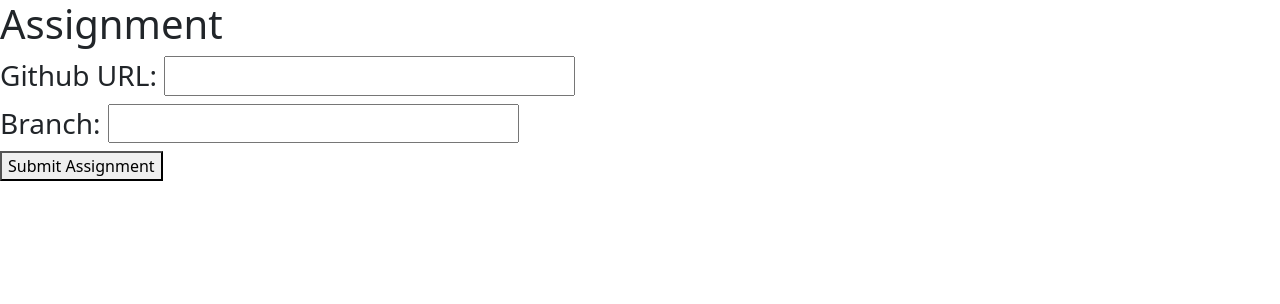
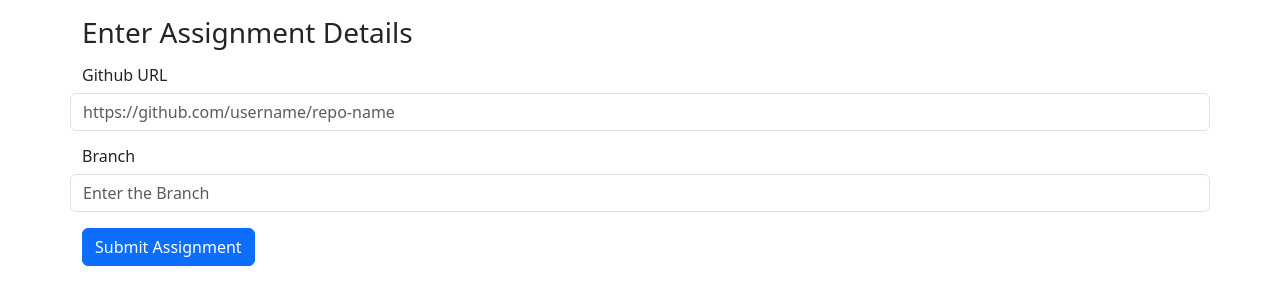
Before and after one commit to anurodhacharya/Assignment-Management-Application, a React (Create React App) app in the folder frontend/: page /assignments/1 in a window 1280 px wide. Shown: the top 304 px of the page. Built offline with nearby package versions, Linux system fonts and the light colour scheme; no server answers.

Commit message:
Assignment UI Update

```diff
--- a/frontend/src/assignments/Assignment.jsx
+++ b/frontend/src/assignments/Assignment.jsx
@@ -1,6 +1,7 @@
 import { useEffect, useState } from "react";
 import { useParams, useNavigate } from "react-router-dom"
 import { getAssignment, saveAssignment } from "../util/client";
+import { Button } from "react-bootstrap";
 
 export const Assignment = () => {
 
@@ -19,6 +20,7 @@ export const Assignment = () => {
         getAssignment(id).then(res => {
             const receivedAssignment = res.data;
             console.log(res);
+            setAssignment(res.data);
             setgithubUrl(res.data.githubUrl);
             setBranch(res.data.branch);
         }).catch(err => {
@@ -30,12 +32,12 @@ export const Assignment = () => {
     useEffect(getUserAssignment, []);
 
     const submitAssignment = () => {
-        const assignment = {
+        const assignmentUpdate = {
             'githubUrl': githubUrl,
             'branch': branch
         };
 
-        saveAssignment(assignment, id).then((res) => {
+        saveAssignment(assignmentUpdate, id).then((res) => {
             console.log(res.data);
             navigate('/dashboard');
 
@@ -48,8 +50,24 @@ export const Assignment = () => {
 
     return (
         <>
-            <h1>Assignment</h1>
-            <h3>
+        <div className="container mb-5 mt-3">
+                <h3>Enter Assignment Details</h3>
+                <span class={`badge bg-${assignment.status === 'Submitted' ? 'success' : 'warning'}`}>{assignment.status}</span>
+                <div className="row form-group mt-3 mb-3">
+                    <label className="h6" for="githubUrl">Github URL</label>
+                    <input className="form-control" type="url" placeholder="https://github.com/username/repo-name" id="githubUrl" value={githubUrl} onChange={(event) => {
+                        setgithubUrl(event.target.value)
+                    }}/>
+                </div>
+                <div className="row form-group mb-3">
+                    <label className="h6" for="branch">Branch</label>
+                    <input className="form-control" type="text" placeholder="Enter the Branch" id="branch" value={branch} onChange={(event) => {
+                    setBranch(event.target.value);
+                }}/>
+                </div>
+                <Button size="md" onClick={submitAssignment}>Submit Assignment</Button>
+            </div>
+            {/* <h3>
                 Github URL: <input type="text" id="githubUrl" value={githubUrl} onChange={(event) => {
                     // console.log(event.target.value);
                     setgithubUrl(event.target.value);
@@ -61,8 +79,7 @@ export const Assignment = () => {
                 Branch: <input type="text" id="branch" value={branch} onChange={(event) => {
                     setBranch(event.target.value);
                 }}></input>
-            </h3>
-            <button onClick={submitAssignment}>Submit Assignment</button>
+            </h3> */}
         </>
     )
 }
```
